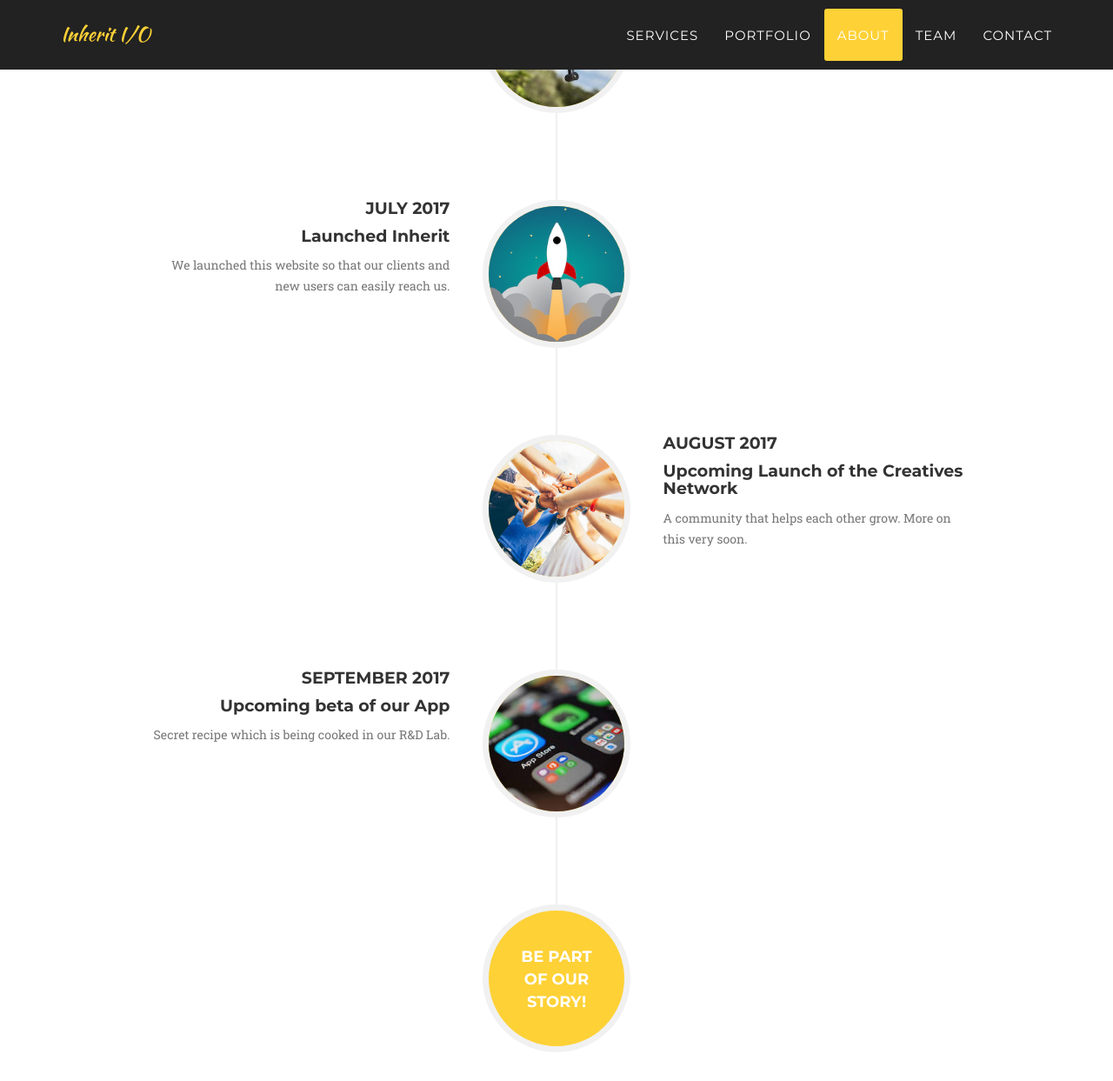
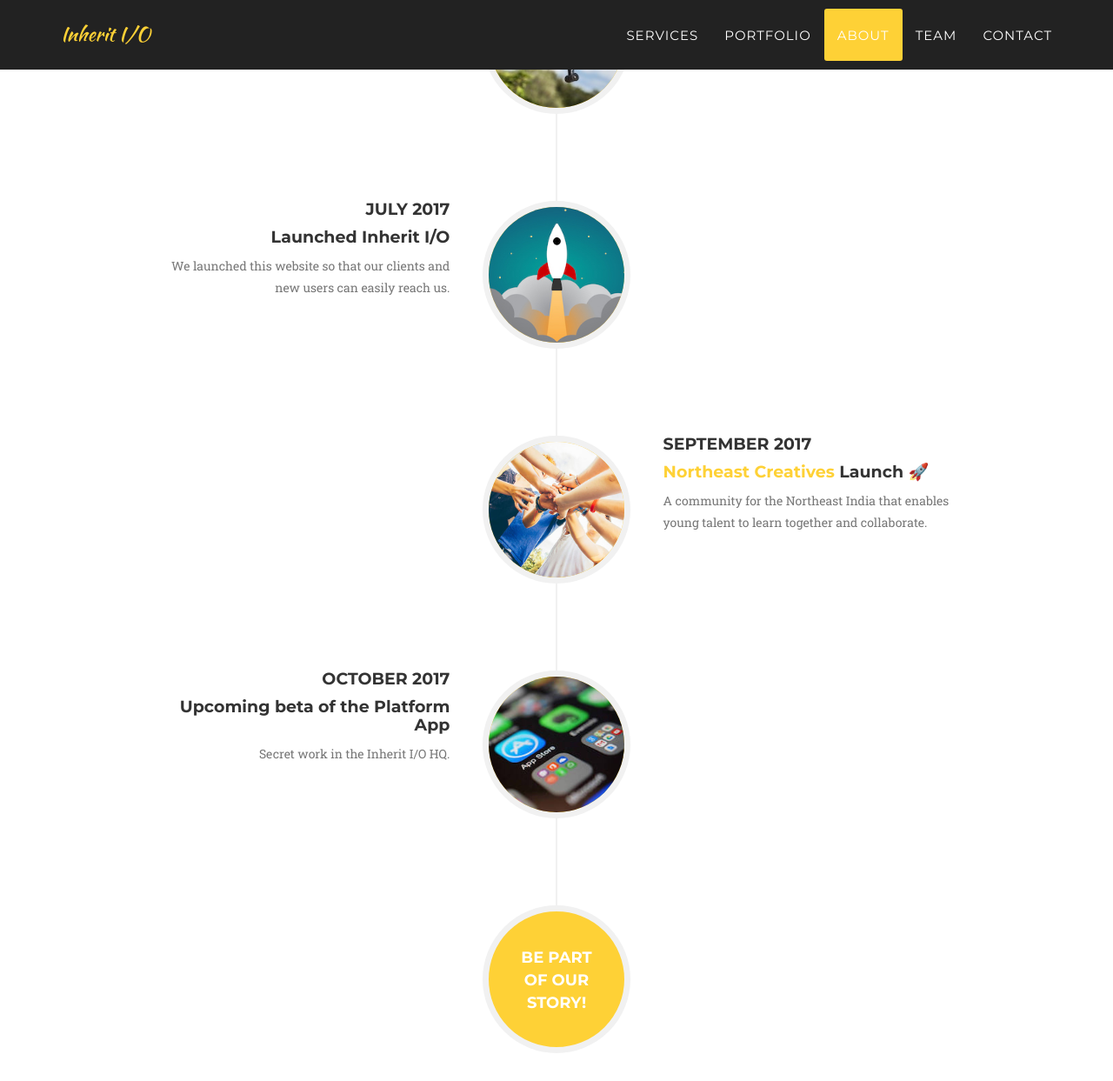
Before and after one commit to skyhitblog/inheritio, a Jekyll site: the page built from index.html, in a window 1280 px wide and 1400 px high, scrolled down 3849 px. Shown: the top 1243 px of the window at 87% size. Built offline with Jekyll 4.4.1, drawn with Linux system fonts in a browser that asks for light colours; some web fonts are replaced; some of the changed text lies outside the part shown.

```diff
--- a/_includes/about.html
+++ b/_includes/about.html
@@ -73,7 +73,7 @@
                             <div class="timeline-panel">
                                 <div class="timeline-heading">
                                     <h4>July 2017</h4>
-                                    <h4 class="subheading">Launched Inherit</h4>
+                                    <h4 class="subheading">Launched Inherit I/O</h4>
                                 </div>
                                 <div class="timeline-body">
                                     <p class="text-muted">We launched this website so that our clients and new users can easily reach us.</p>
@@ -86,11 +86,11 @@
                             </div>
                             <div class="timeline-panel">
                                 <div class="timeline-heading">
-                                    <h4>August 2017</h4>
-                                    <h4 class="subheading">Upcoming Launch of the Creatives Network</h4>
+                                    <h4>September 2017</h4>
+                                    <h4 class="subheading"><a href="http://northeastcreatives.com">Northeast Creatives</a> Launch 🚀 </h4>
                                 </div>
                                 <div class="timeline-body">
-                                    <p class="text-muted">A community that helps each other grow. More on this very soon.</p>
+                                    <p class="text-muted">A community for the Northeast India that enables young talent to learn together and collaborate.</p>
                                 </div>
                             </div>
                         </li>
@@ -100,11 +100,11 @@
                             </div>
                             <div class="timeline-panel">
                               <div class="timeline-heading">
-                                <h4>September 2017</h4>
-                                <h4 class="subheading">Upcoming beta of our App</h4>
+                                <h4>October 2017</h4>
+                                <h4 class="subheading">Upcoming beta of the Platform App</h4>
                             </div>
                             <div class="timeline-body">
-                                <p class="text-muted">Secret recipe which is being cooked in our R&D Lab.</p>
+                                <p class="text-muted">Secret work in the Inherit I/O HQ.</p>
                             </div>
                           </div>
                       </li>
```
Also changed, not shown: _posts/2017-07-07-project-6.markdown (added, +14 -0 lines), img/portfolio/nec.jpg (added).
